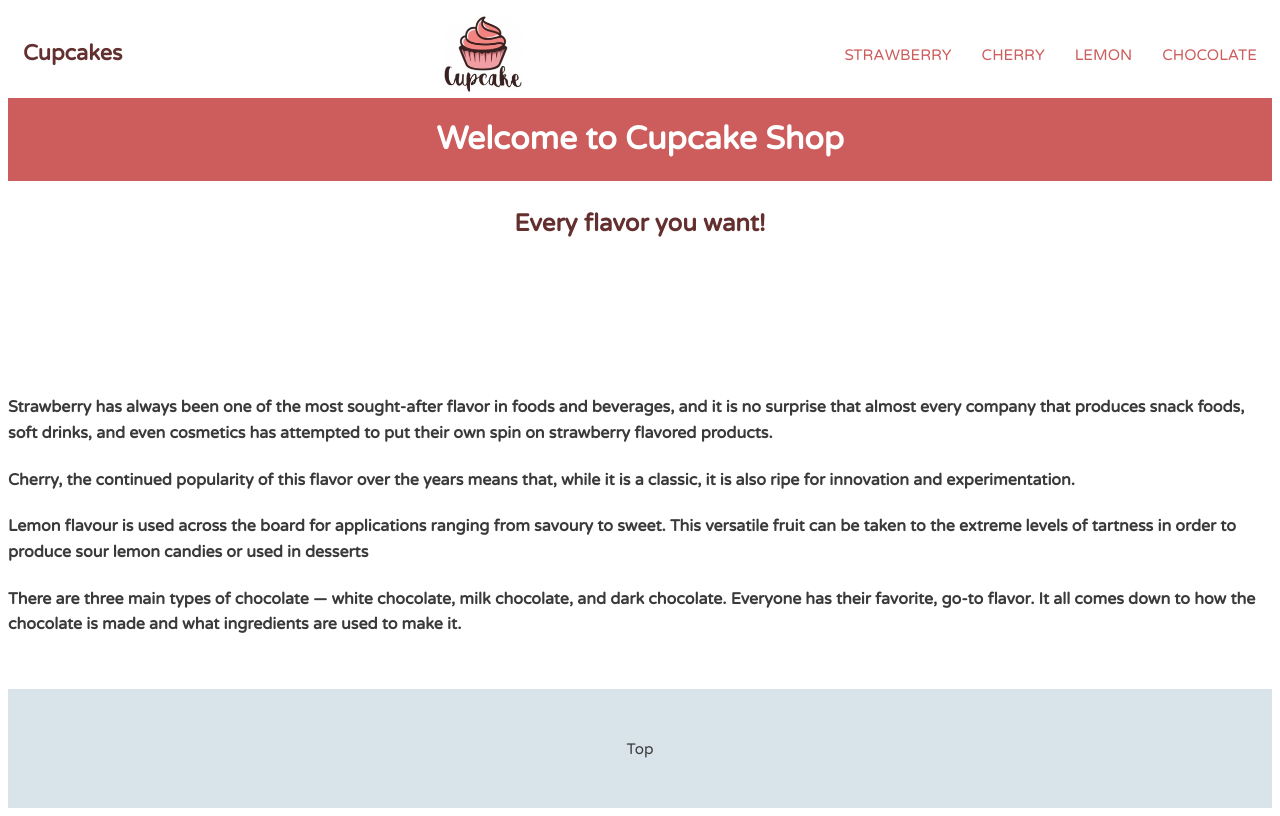
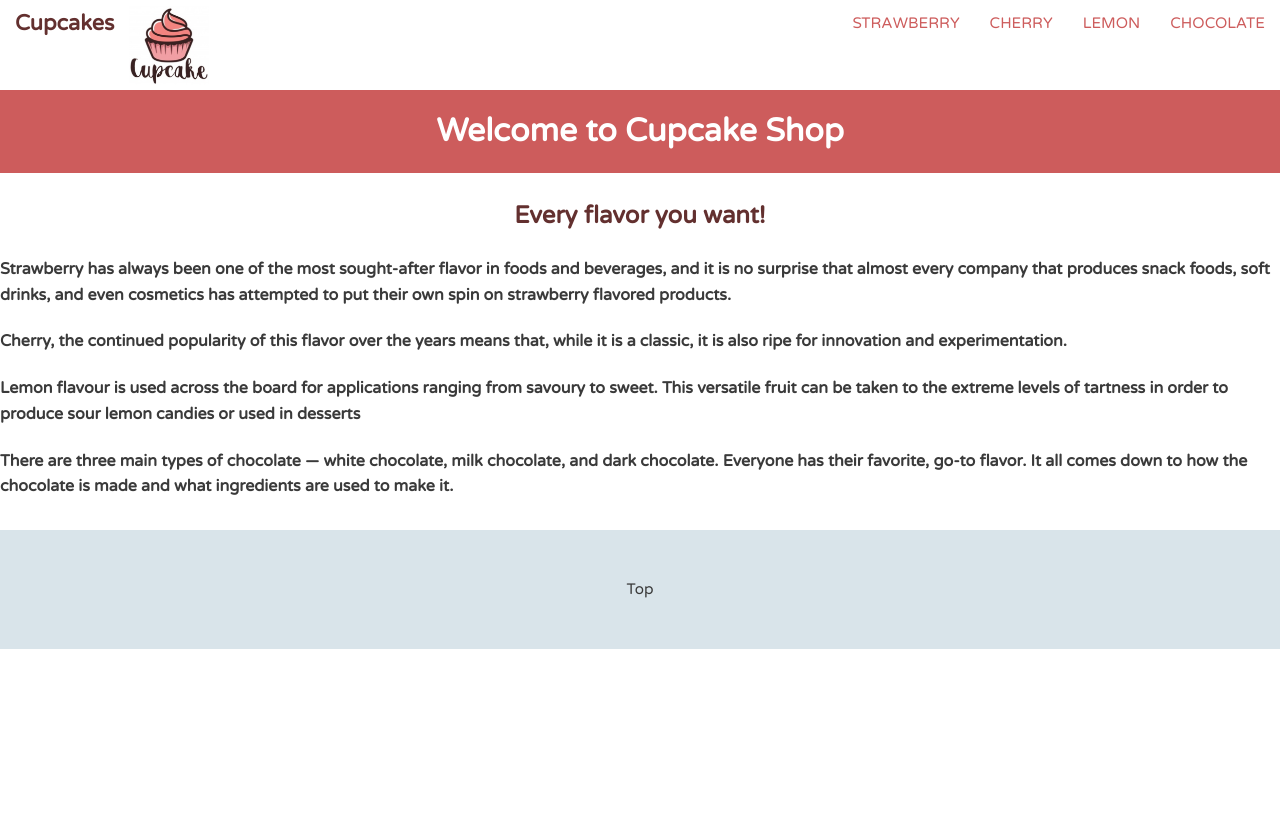
Before and after one commit to tanyachuang94/remote-assignments, a plain HTML site: page Week-1/Assignment-2/index.html in a window 1280 px wide. Drawn offline with Linux system fonts and the light colour scheme.

Commit message:
fix header

```diff
--- a/Week-1/Assignment-2/css/base.css
+++ b/Week-1/Assignment-2/css/base.css
@@ -9,7 +9,7 @@ body {
 	font-family: 'Varela Round', sans-serif;
 	line-height: 1.6;
 	color: #3a3a3a;
-	/* margin: 0; */
+	margin: 0;
 }
 ul {
   margin: 0;
@@ -45,17 +45,14 @@ img {
 /* ---- Navigation ---- */
 
 .name {
-    display:flex;
 	font-size: 1.35em;
 	margin: 0;
 }
 .logo {
-    display:flex;
     width: 80px;
 }
 .main-nav {
     margin-top: 5px;
-    display:flex;
 }
 .name a,
 .main-nav a {
@@ -75,15 +72,8 @@ img {
 /* ---- Layout Containers ---- */
 
 .main-header {
-    display:flex;
     padding-top: .35em;
 	padding-bottom: .35em;
-}
-.main-header,
-.name,
-.logo,
-.main-nav {
-    justify-content: flex-start ; /* not align to left ? */
 }
 
 .banner,
@@ -107,6 +97,8 @@ img {
 	margin-top: 30px;
 }
 
+
+
 /* ---- Page Elements ---- */
 
 .headline {
--- a/Week-1/Assignment-2/css/flexbox.css
+++ b/Week-1/Assignment-2/css/flexbox.css
@@ -1,40 +1,29 @@
 /* =================================
-  Base Styles
+  flexbox Styles
 ==================================== */
 
-body {
-    display:flex;
-   flex-direction:column;
-   min-height:100vh;
- }
 
- .row{
-   flex:1;
- }
 
 
 /* =================================
   Media Queries
 ==================================== */
 
-@media (min-width: 769px) {
+@media (min-width: 1200px) {
+	.main-header {
+    display: flex;
+    flex-wrap: wrap;
+    flex-direction: row;
+    justify-content: space-between;
+    }
 
-	.main-header,
-	.main-nav {
-		display: flex;
-	}
-	.main-header {
-		flex-direction: column;
-		align-items: center;
-	}
+    .name-logo,
+    .main-nav {
+        display: flex;
+        flex-wrap: wrap;
+        flex-direction: row;
+    }
+
+
 
 }
-
-@media (min-width: 1025px) {
-
-	.main-header {
-		flex-direction: row;
-		justify-content: space-between;
-	}
-
-}
--- a/Week-1/Assignment-2/index.html
+++ b/Week-1/Assignment-2/index.html
@@ -10,8 +10,10 @@
 <body>
 
 	<header class="main-header">
+        <div class="name-logo">
         <h1 class="name"><a href="#">Cupcakes</a></h1>
         <img class="logo" src="img/logo_cupcake.png" alt="Cupcake">
+        </div>
 		<ul class="main-nav">
 			<li><a href="#">strawberry</a></li>
 			<li><a href="#">cherry</a></li>
@@ -30,11 +32,13 @@
 		</div><!--/.primary-->
     </div>
 
-    <div class="content_box">
-        <h4 class="content">Strawberry has always been one of the most sought-after flavor in foods and beverages, and it is no surprise that almost every company that produces snack foods, soft drinks, and even cosmetics has attempted to put their own spin on strawberry flavored products.</h4>
-        <h4 class="content"> Cherry, the continued popularity of this flavor over the years means that, while it is a classic, it is also ripe for innovation and experimentation. </h4>
-        <h4 class="content">Lemon flavour is used across the board for applications ranging from savoury to sweet. This versatile fruit can be taken to the extreme levels of tartness in order to produce sour lemon candies or used in desserts</h4>
-        <h4 class="content">There are three main types of chocolate — white chocolate, milk chocolate, and dark chocolate. Everyone has their favorite, go-to flavor. It all comes down to how the chocolate is made and what ingredients are used to make it.</h4>
+    <div class="content-row1">
+        <h4 class="content-1">Strawberry has always been one of the most sought-after flavor in foods and beverages, and it is no surprise that almost every company that produces snack foods, soft drinks, and even cosmetics has attempted to put their own spin on strawberry flavored products.</h4>
+        <h4 class="content-2"> Cherry, the continued popularity of this flavor over the years means that, while it is a classic, it is also ripe for innovation and experimentation. </h4>
+    </div>
+    <div class="content-row2"></div>
+        <h4 class="content-3">Lemon flavour is used across the board for applications ranging from savoury to sweet. This versatile fruit can be taken to the extreme levels of tartness in order to produce sour lemon candies or used in desserts</h4>
+        <h4 class="content-4">There are three main types of chocolate — white chocolate, milk chocolate, and dark chocolate. Everyone has their favorite, go-to flavor. It all comes down to how the chocolate is made and what ingredients are used to make it.</h4>
     </div>
 
 	<footer class="main-footer">
```
